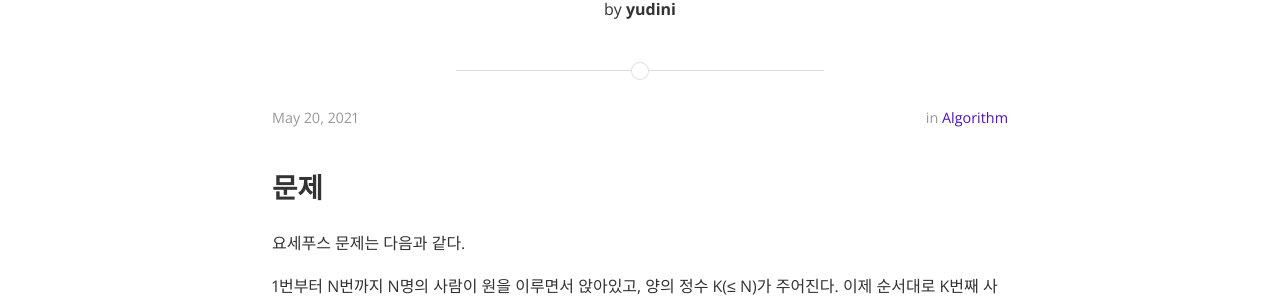
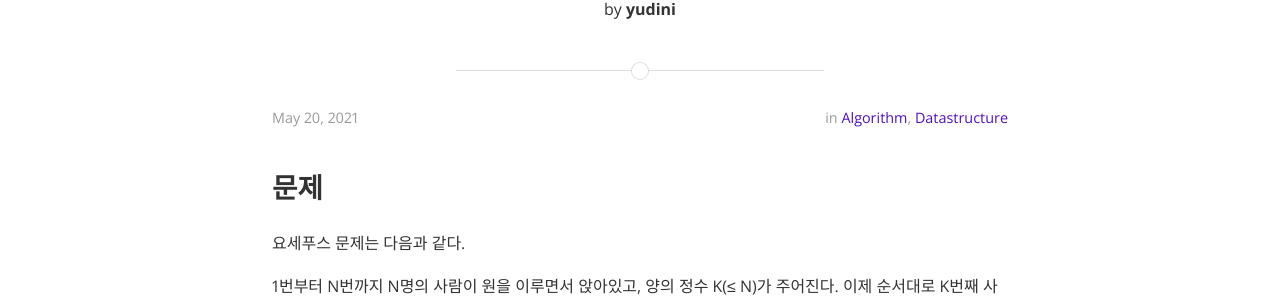
Before and after one commit to yudini/yudini.github.io, a Jekyll site: the page built from _posts/Algorithm/2021-05-20-1158.md, in a window 1280 px wide and 900 px high. Shown: the part 235-537 px from the top of the window. Built offline with Jekyll 4.4.1, drawn with Linux system fonts in a browser that asks for light colours; nearby versions of some CDN libraries; comment, search, counter and statistics services are not loaded; some of the changed text lies outside the part shown.

Commit message:
1158 태그 변경

```diff
--- a/_posts/Algorithm/2021-05-20-1158.md
+++ b/_posts/Algorithm/2021-05-20-1158.md
@@ -3,9 +3,9 @@
 title:  "[백준 1158] 요세푸스 문제 "
 date: 2021-05-20
 author: yudini
-categories: Algorithm
+categories: Algorithm DataStructure
 comments: true
-tags: Algorithm Sort Baekjoon BOJ
+tags: Algorithm Queue DataStructure Baekjoon BOJ
 ---
 
 ## 문제
```
